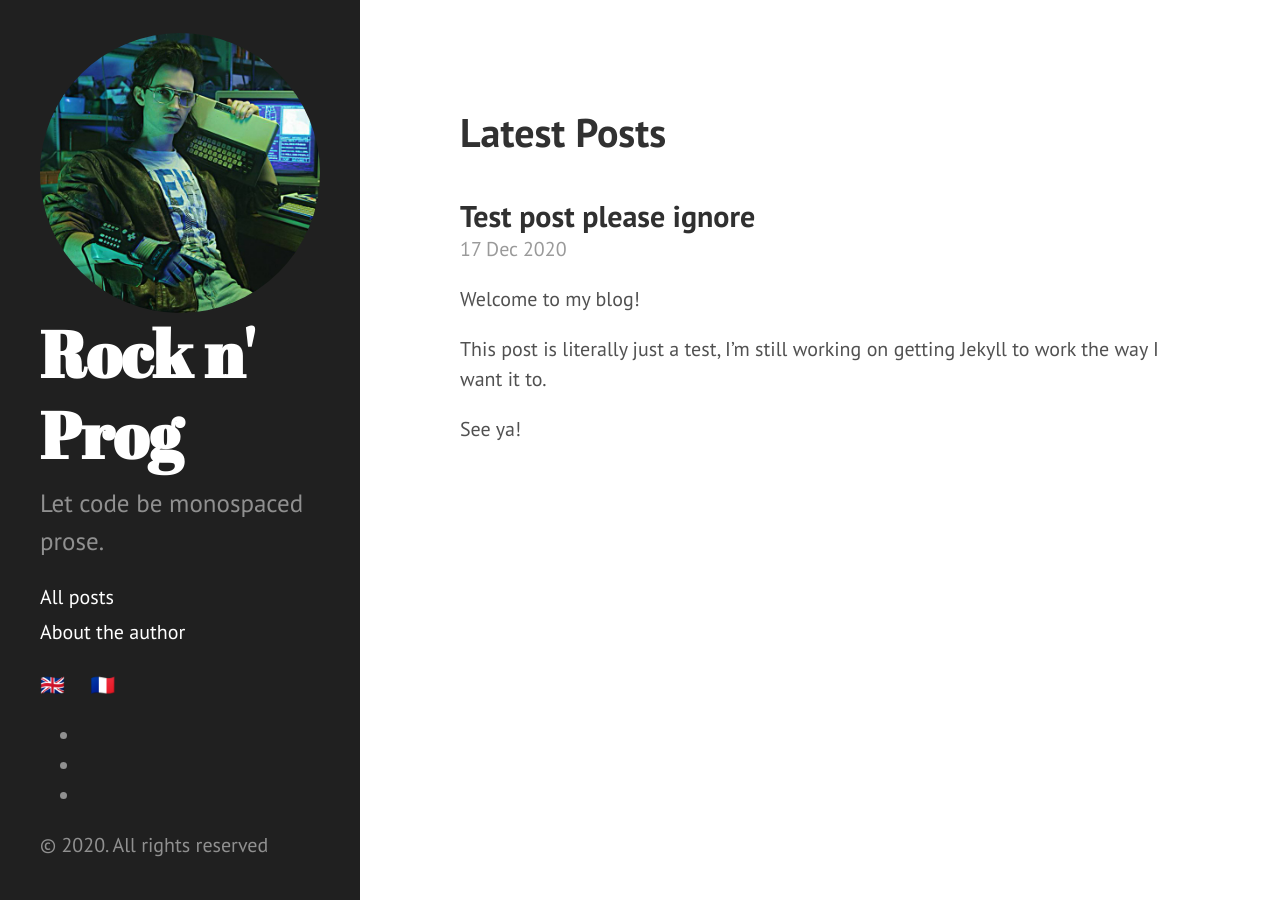
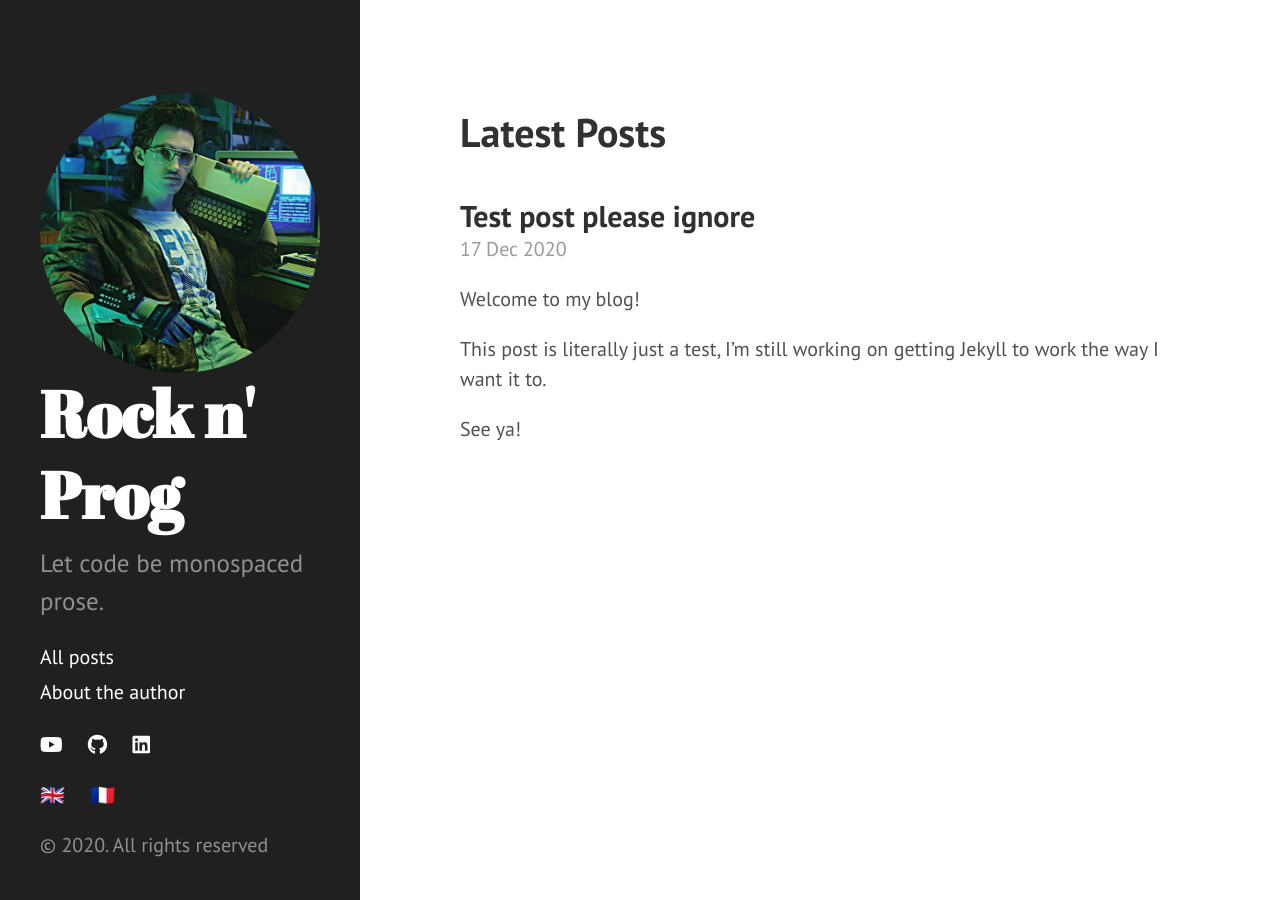
Before and after one commit to ExiledNarwal28/rocknprog, a Jekyll site: the page built from web/en/index.md, in a window 1280 px wide. Built offline with Jekyll 4.4.1, drawn with Linux system fonts in a browser that asks for light colours.

Commit message:
Enhance social icons

```diff
--- a/web/_includes/head.html
+++ b/web/_includes/head.html
@@ -18,7 +18,9 @@
     <link rel="stylesheet" href="/public/css/hyde.css">
     <link rel="stylesheet" href="/public/css/sidebar.css">
     <link rel="stylesheet" href="/public/css/page.css">
+
     <link rel="stylesheet" href="http://fonts.googleapis.com/css?family=PT+Sans:400,400italic,700|Abril+Fatface">
+    <link rel="stylesheet" href="https://use.fontawesome.com/releases/v5.15.1/css/all.css">
 
     <link rel="apple-touch-icon-precomposed" sizes="144x144" href="/public/apple-touch-icon-144-precomposed.png">
     <link rel="shortcut icon" href="/public/favicon.ico">
--- a/web/_includes/language-switcher.html
+++ /dev/null
@@ -1,13 +0,0 @@
-{% assign posts=site.posts | where:"lang-ref", page.lang-ref | sort: 'lang' %}
-{% if posts.size == 0 %}
-{% assign posts=site.pages | where:"lang-ref", page.lang-ref | sort: 'lang' %}
-{% endif %}
-{% if posts.size > 1 %}
-<ul class="lang-options">
-    {% for post in posts %}
-    {% if post.lang %}
-    <li><a title="{{ site.data.translations['viewIn'][post.lang] }} {{ site.data.languages[post.lang].label }}" class="{{post.lang}}" href="{{ site.base-url }}{{ post.url }}">{{ site.data.languages[post.lang].icon }}</a></li>
-    {% endif %}
-    {% endfor %}
-</ul>
-{% endif %}
--- a/web/_includes/sidebar.html
+++ b/web/_includes/sidebar.html
@@ -1,7 +1,7 @@
 <div class="sidebar">
     <div class="container sidebar-sticky">
         <div class="sidebar-about">
-            <img src="/public/img/hackerman.jpg" alt="" class="sidebar-img" />
+            <img src="/public/img/hackerman.jpg" alt="" class="sidebar-img"/>
             <h1>
                 <a href="/{{ page.lang }}">
                     {{ site.title }}
@@ -21,19 +21,37 @@
             {% for node in pages_list %}
             {% if node.title != null %}
             {% if node.layout == "page" %}
-            <a class="sidebar-nav-item{% if page.url == node.url %} active{% endif %}" href="{{ node.url }}">{{ node.title }}</a>
+            <a class="sidebar-nav-item{% if page.url == node.url %} active{% endif %}" href="{{ node.url }}">{{
+                node.title }}</a>
             {% endif %}
             {% endif %}
             {% endfor %}
         </nav>
 
-        {% include language-switcher.html %}
+        <ul class="sidebar-icons">
+            <li><a href="https://www.youtube.com/channel/UCJsy2UMYdbwEnYSnWFpsLsA" title="YouTube"><i
+                    class='fab fa-youtube'></i></a></li>
+            <li><a href="https://github.com/ExiledNarwal28" title="GitHub"><i class='fab fa-github'></i></a></li>
+            <li><a href="https://www.linkedin.com/in/fabienroy/" title="LinkedIn"><i class='fab fa-linkedin'></i></a>
+            </li>
+        </ul>
 
-        <ul class="about-links">
-            <li><a href="https://www.youtube.com/channel/UCJsy2UMYdbwEnYSnWFpsLsA" title="YouTube"><i class='fa fa-youtube'></i></a></li>
-            <li><a href="https://github.com/ExiledNarwal28" title="GitHub"><i class='fa fa-github'></i></a></li>
-            <li><a href="https://www.linkedin.com/in/fabienroy/" title="LinkedIn"><i class='fa fa-linkedin'></i></a></li>
+        {% assign posts=site.posts | where:"lang-ref", page.lang-ref | sort: 'lang' %}
+        {% if posts.size == 0 %}
+        {% assign posts=site.pages | where:"lang-ref", page.lang-ref | sort: 'lang' %}
+        {% endif %}
+        {% if posts.size > 1 %}
+        <ul class="sidebar-icons">
+            {% for post in posts %}
+            {% if post.lang %}
+            <li><a title="{{ site.data.translations['viewIn'][post.lang] }} {{ site.data.languages[post.lang].label }}"
+                   class="{{post.lang}}" href="{{ site.base-url }}{{ post.url }}">
+                {{ site.data.languages[post.lang].icon }}
+            </a></li>
+            {% endif %}
+            {% endfor %}
         </ul>
+        {% endif %}
 
         <p>&copy; {{ site.time | date: '%Y' }}. {{ site.data.translations['allRightsReserved'][page.lang] }}</p>
     </div>
--- a/web/public/css/sidebar.scss
+++ b/web/public/css/sidebar.scss
@@ -14,7 +14,7 @@
   }
 }
 
-ul.lang-options {
+ul.sidebar-icons {
   padding-left: 0;
   margin-left: 0;
 
```
